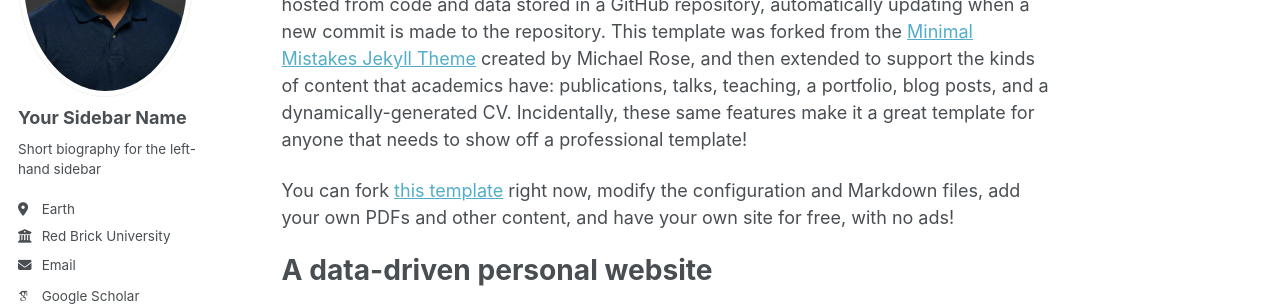
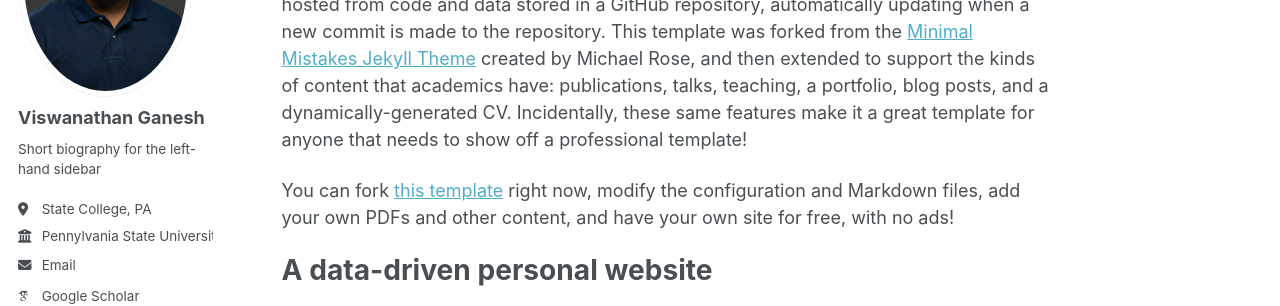
Before and after one commit to ViswanathanGanesh/ViswanathanGanesh.github.io, a Jekyll site: the page built from _pages/about.md, in a window 1280 px wide. Shown: the part 232-538 px from the top of the page. Built offline with Jekyll 4.4.1, drawn with Linux system fonts in a browser that asks for light colours; some web fonts are replaced; a script bundle is joined from its source files by our own code; library files that are not in the unit come from our copies.

Commit message:
Updated the Sidebar

```diff
--- a/_config.yml
+++ b/_config.yml
@@ -24,13 +24,13 @@ repository               : "academicpages/academicpages.github.io"
 author:
   # Biographic information
   avatar           : "profile.png"
-  name             : "Your Sidebar Name"
+  name             : "Viswanathan Ganesh"
   pronouns         : # example: "she/her"
   bio              : "Short biography for the left-hand sidebar"
-  location         : "Earth"
-  employer         : "Red Brick University"
+  location         : "State College, PA"
+  employer         : "Pennylvania State University"
   uri              : # URL
-  email            : "none@example.org"
+  email            : "Viswanathan.Ganesh@psu.edu"
 
   # Academic websites
   academia         : # URL
```
